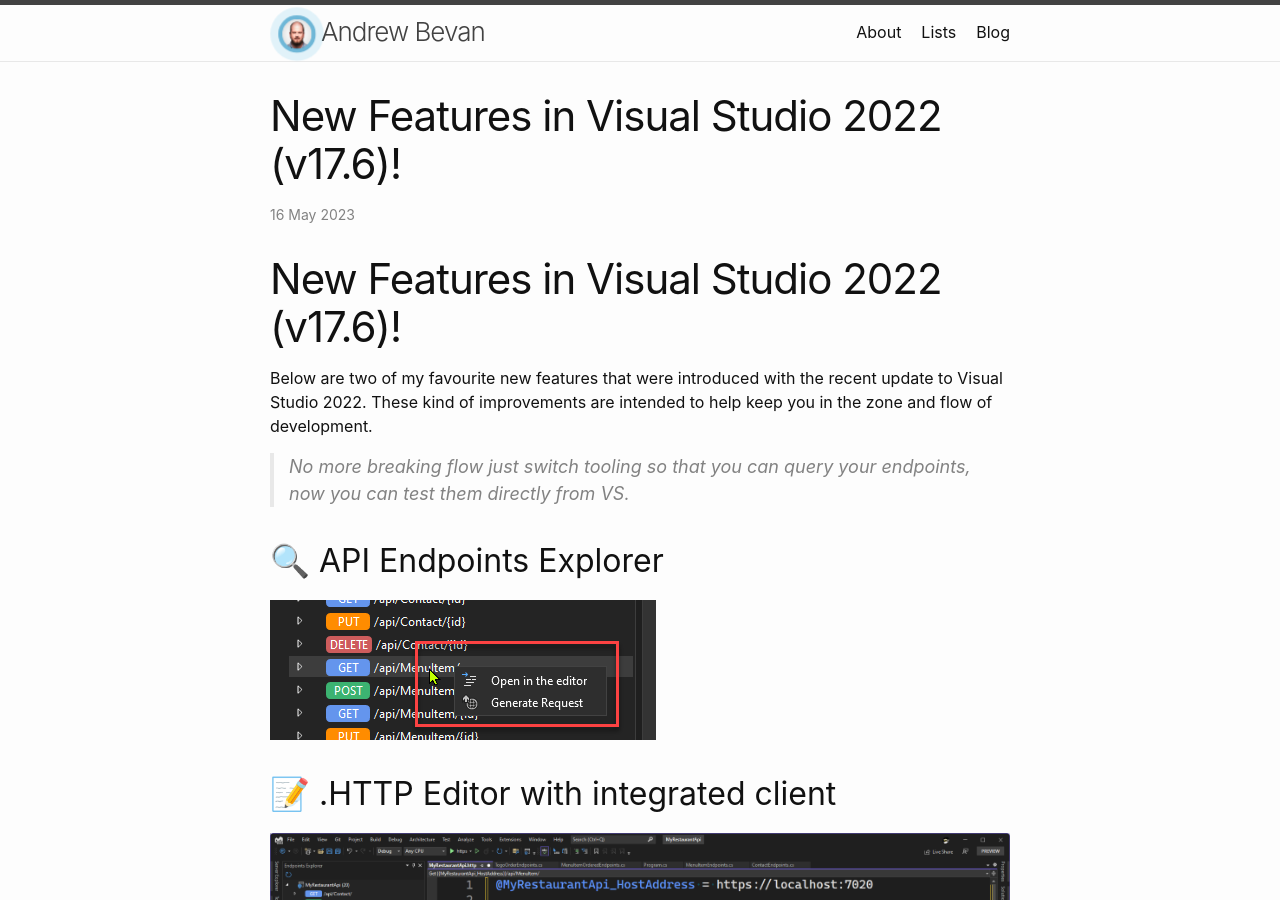
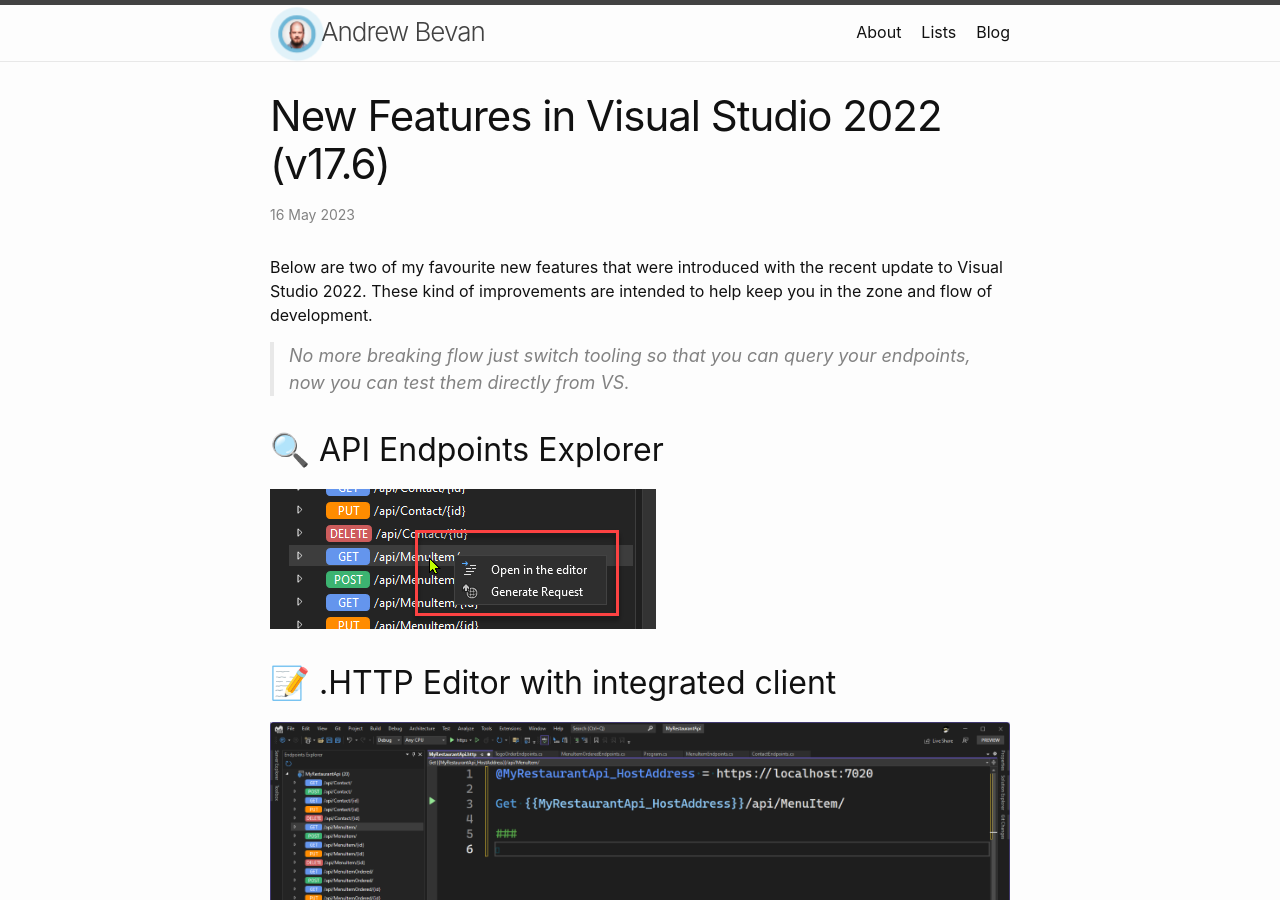
Before and after one commit to bluntspoon/bluntspoon.github.io, a Jekyll site: the page built from _posts/2023-05-16-visual-studio-17.6.md, in a window 1280 px wide and 900 px high. Built offline with Jekyll 4.4.1, drawn with Linux system fonts in a browser that asks for light colours.

Commit message:
feat: blog post tweaks

```diff
--- a/_posts/2023-05-16-visual-studio-17.6.md
+++ b/_posts/2023-05-16-visual-studio-17.6.md
@@ -1,11 +1,9 @@
 ---
 layout: post
-title: "New Features in Visual Studio 2022 (v17.6)!"
+title: "New Features in Visual Studio 2022 (v17.6)"
 categories: dev
 tags: visualstudio
 ---
-
-# New Features in Visual Studio 2022 (v17.6)!
 
 Below are two of my favourite new features that were introduced with the recent update to Visual Studio 2022. These kind of improvements are intended to help keep you in the zone and flow of development.
 
```
Also changed, not shown: _posts/2023-05-04-conways-law.md (+3 -3 lines).
